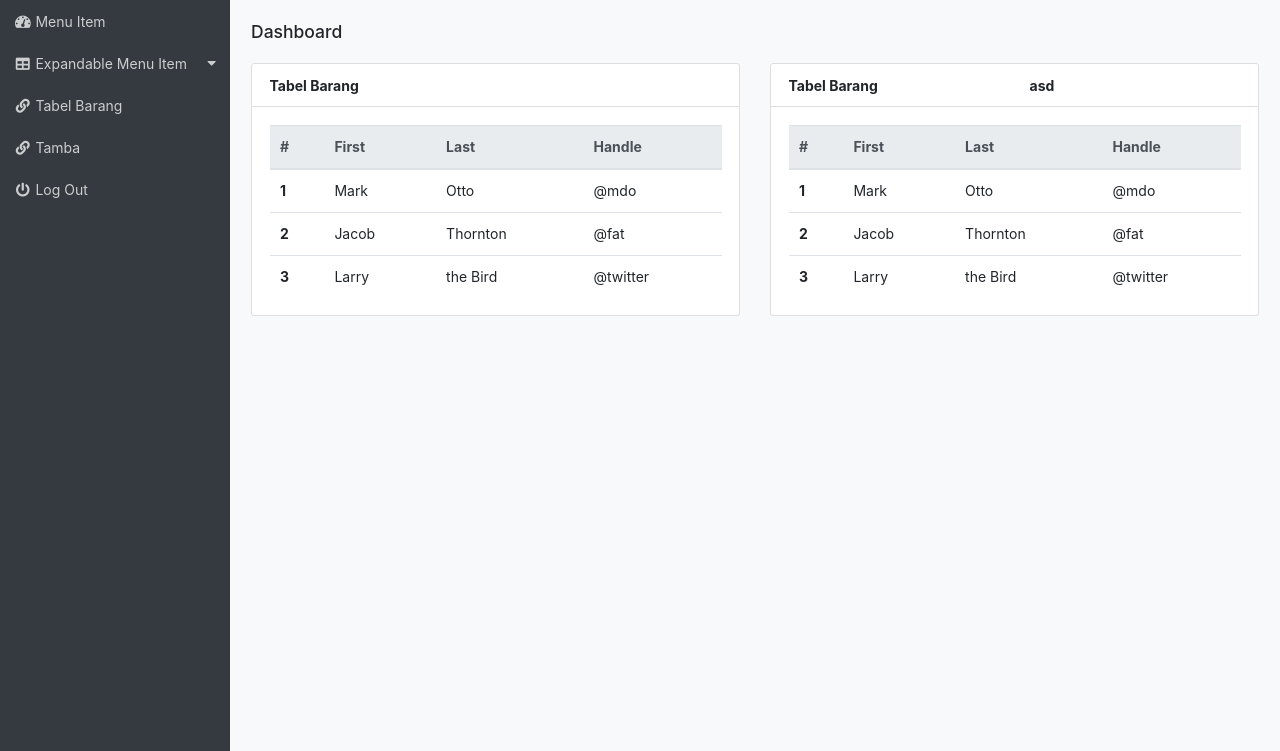
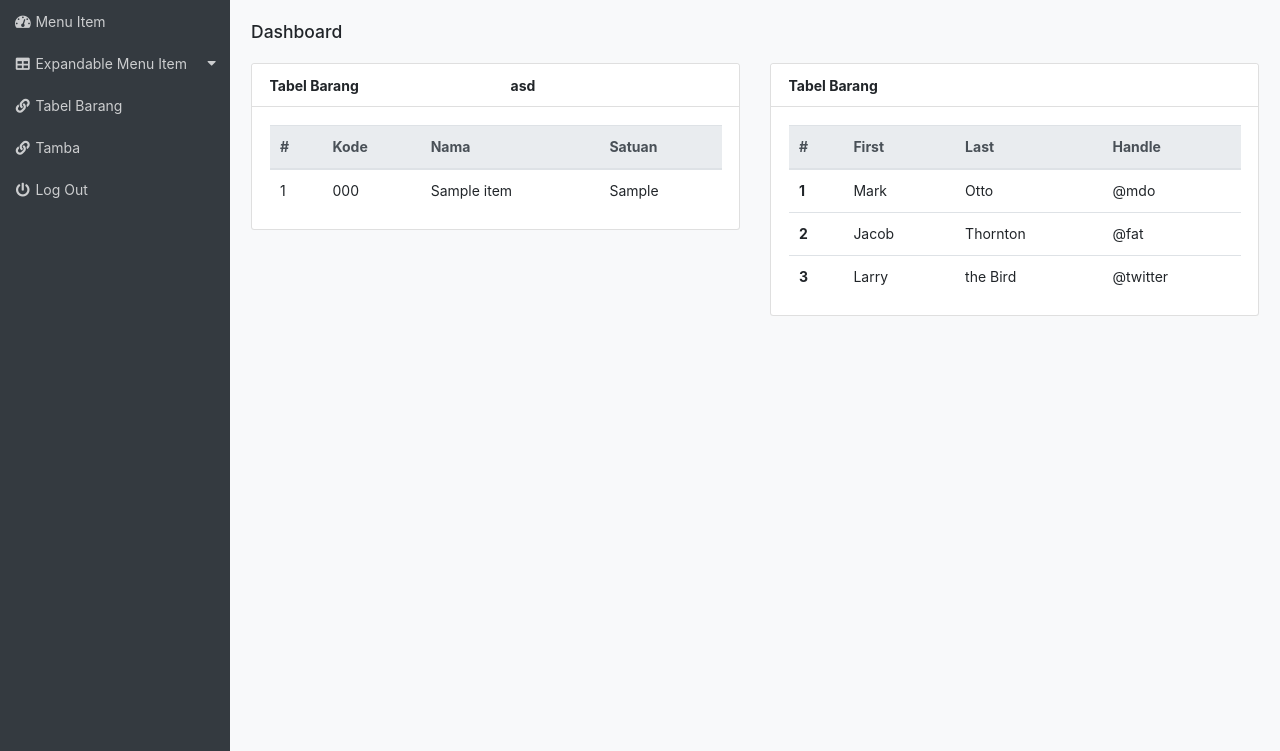
Before and after one commit to vxela/pia, a Laravel app: page /dashboard in a window 1280 px wide. Shown: the part 49-800 px from the top of the page. Run offline with Laravel 8, Linux system fonts and the light colour scheme; a user stored in the database is signed in; tables that the repository leaves empty hold one stand-in row (values such as "Sample post").

Commit message:
show item data

```diff
--- a/app/Http/Controllers/HomeController.php
+++ b/app/Http/Controllers/HomeController.php
@@ -13,7 +13,8 @@ class HomeController extends Controller
      */
     public function index()
     {
-        return view('app.index');
+        $item = \App\Models\Tbl_item::all();
+        return view('app.index', ['data_item' => $item]);
     }
 
     /**
--- /dev/null
+++ b/app/Models/Tbl_item.php
@@ -0,0 +1,10 @@
+<?php
+
+namespace App\Models;
+
+use Illuminate\Database\Eloquent\Model;
+
+class Tbl_item extends Model
+{
+    //
+}
--- a/resources/views/app/index.blade.php
+++ b/resources/views/app/index.blade.php
@@ -6,6 +6,45 @@
 
 @section('content')
 <div class="row">
+    <div class="col-lg-6">
+        <div class="card mb-4">
+            <div class="card-header bg-white font-weight-bold">
+                <div class="row">
+                    <div class="col-md-6">
+                        Tabel Barang
+                    </div>
+                    <div class="col-md-6">
+                        asd
+                    </div>
+                </div>
+            </div>
+            <div class="card-body">
+                <table class="table mb-0">
+                    <thead class="thead-light">
+                        <tr>
+                            <th scope="col">#</th>
+                            <th scope="col">Kode</th>
+                            <th scope="col">Nama</th>
+                            <th scope="col">Satuan</th>
+                        </tr>
+                    </thead>
+                    @php
+                        $n = 1;
+                    @endphp
+                    <tbody>
+                        @foreach ($data_item as $item)
+                            <tr>
+                                <td>{{$n++}}</td>
+                                <td>{{$item->item_code}}</td>
+                                <td>{{$item->item_name}}</td>
+                                <td>{{$item->item_unit}}</td>
+                            </tr>
+                        @endforeach
+                    </tbody>
+                </table>
+            </div>
+        </div>
+    </div>
     <div class="col-lg-6">
         <div class="card mb-4">
             <div class="card-header bg-white font-weight-bold">
@@ -45,51 +84,5 @@
             </div>
         </div>
     </div>
-    <div class="col-lg-6">
-        <div class="card mb-4">
-            <div class="card-header bg-white font-weight-bold">
-                <div class="row">
-                    <div class="col-md-6">
-                        Tabel Barang
-                    </div>
-                    <div class="col-md-6">
-                        asd
-                    </div>
-                </div>
-            </div>
-            <div class="card-body">
-                <table class="table mb-0">
-                    <thead class="thead-light">
-                    <tr>
-                        <th scope="col">#</th>
-                        <th scope="col">First</th>
-                        <th scope="col">Last</th>
-                        <th scope="col">Handle</th>
-                    </tr>
-                    </thead>
-                    <tbody>
-                    <tr>
-                        <th scope="row">1</th>
-                        <td>Mark</td>
-                        <td>Otto</td>
-                        <td>@mdo</td>
-                    </tr>
-                    <tr>
-                        <th scope="row">2</th>
-                        <td>Jacob</td>
-                        <td>Thornton</td>
-                        <td>@fat</td>
-                    </tr>
-                    <tr>
-                        <th scope="row">3</th>
-                        <td>Larry</td>
-                        <td>the Bird</td>
-                        <td>@twitter</td>
-                    </tr>
-                    </tbody>
-                </table>
-            </div>
-        </div>
-    </div>
 </div>
 @endsection
```
Also changed, not shown: database/seeds/ItemTableSeeder.php (added, +61 -0 lines), database/migrations/2019_11_11_155249_create_tbl_items.php (added), database/migrations/2019_11_11_160004_create_tbl_stocks.php (added).
